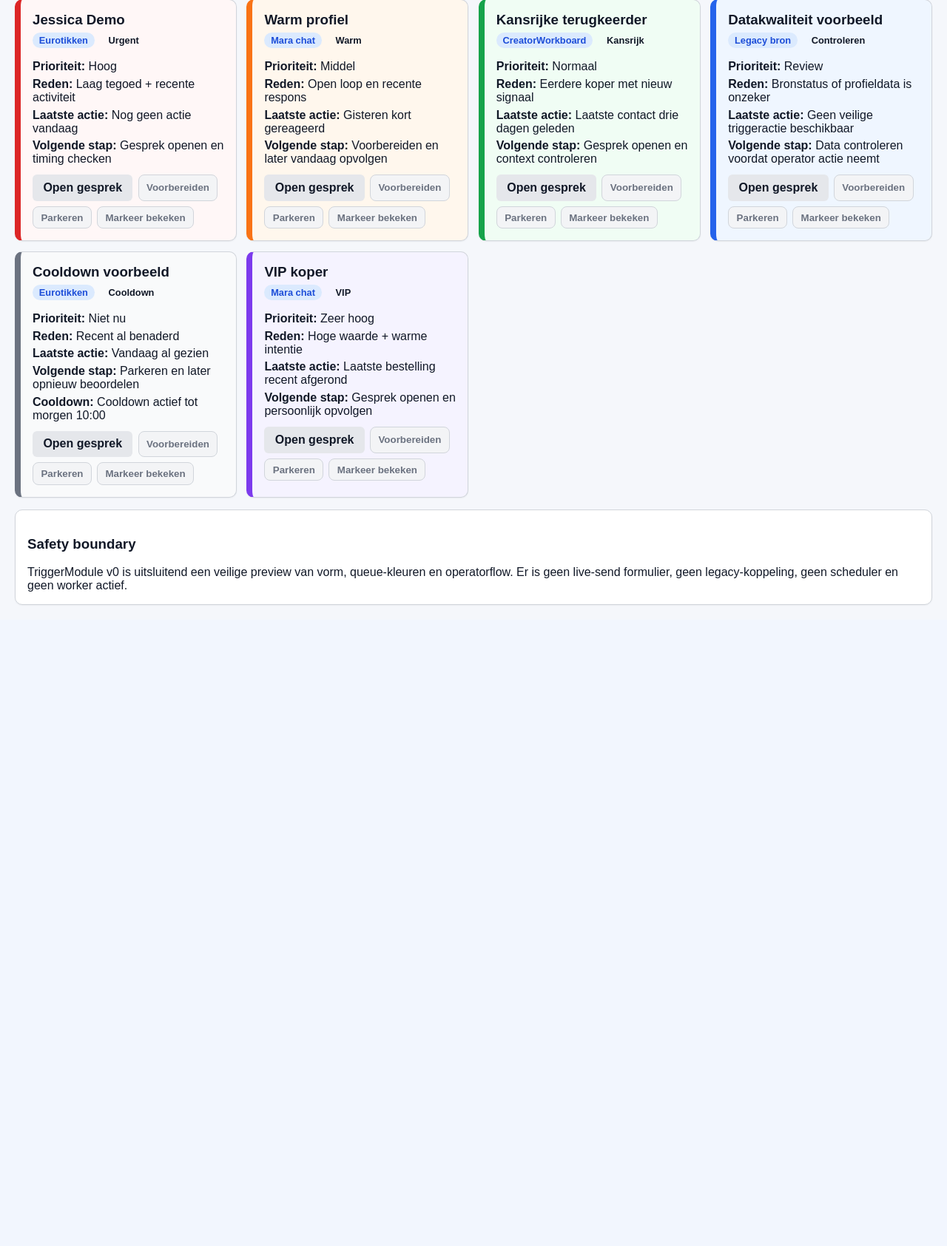
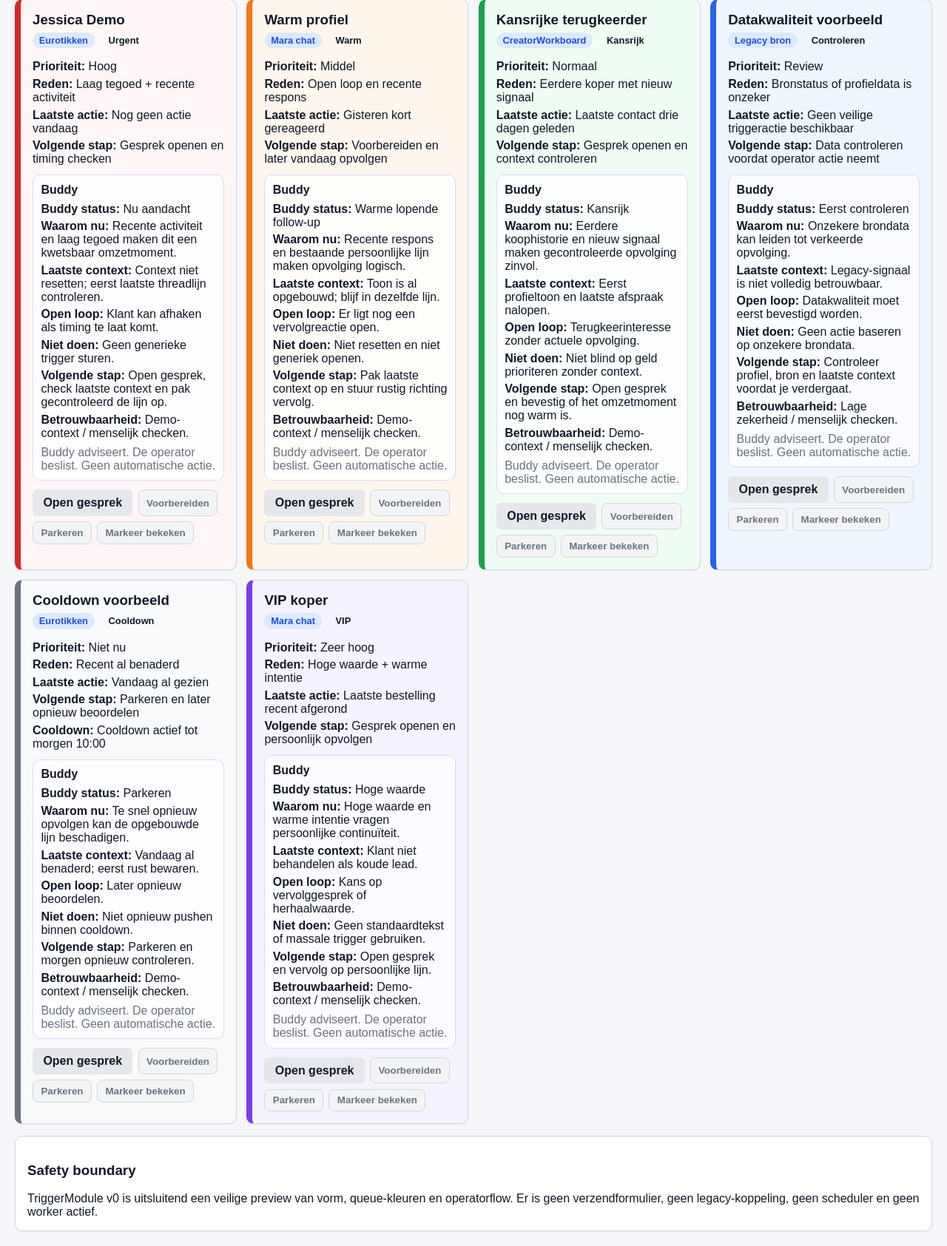
Before and after one commit to Hank-chinasky/marketing-monitor-v2, a Django app: page /adultadsuite/triggers/ in a window 1280 px wide. Shown: the part 404-2089 px from the top of the page at 74% size. Before the commit the page ends 1222 px from the top, so only its background shows below. Run offline with Django 5.2, Linux system fonts and the light colour scheme; the visitor is signed in with stand-in values (Sample User, id 1).

Commit message:
Add Buddy surface v0 (#89)

```diff
--- a/core/adultadsuite_views.py
+++ b/core/adultadsuite_views.py
@@ -13,6 +13,16 @@ TRIGGER_QUEUE_PREVIEW_ITEMS = [
         "last_action": "Nog geen actie vandaag",
         "next_step": "Gesprek openen en timing checken",
         "cooldown": "",
+        "buddy": {
+            "status": "Nu aandacht",
+            "status_class": "urgent",
+            "why_now": "Recente activiteit en laag tegoed maken dit een kwetsbaar omzetmoment.",
+            "latest_context": "Context niet resetten; eerst laatste threadlijn controleren.",
+            "open_loop": "Klant kan afhaken als timing te laat komt.",
+            "do_not_do": "Geen generieke trigger sturen.",
+            "next_step": "Open gesprek, check laatste context en pak gecontroleerd de lijn op.",
+            "reliability": "Demo-context / menselijk checken.",
+        },
     },
     {
         "name": "Warm profiel",
@@ -24,6 +34,16 @@ TRIGGER_QUEUE_PREVIEW_ITEMS = [
         "last_action": "Gisteren kort gereageerd",
         "next_step": "Voorbereiden en later vandaag opvolgen",
         "cooldown": "",
+        "buddy": {
+            "status": "Warme lopende follow-up",
+            "status_class": "warm",
+            "why_now": "Recente respons en bestaande persoonlijke lijn maken opvolging logisch.",
+            "latest_context": "Toon is al opgebouwd; blijf in dezelfde lijn.",
+            "open_loop": "Er ligt nog een vervolgreactie open.",
+            "do_not_do": "Niet resetten en niet generiek openen.",
+            "next_step": "Pak laatste context op en stuur rustig richting vervolg.",
+            "reliability": "Demo-context / menselijk checken.",
+        },
     },
     {
         "name": "Kansrijke terugkeerder",
@@ -35,6 +55,16 @@ TRIGGER_QUEUE_PREVIEW_ITEMS = [
         "last_action": "Laatste contact drie dagen geleden",
         "next_step": "Gesprek openen en context controleren",
         "cooldown": "",
+        "buddy": {
+            "status": "Kansrijk",
+            "status_class": "ready",
+            "why_now": "Eerdere koophistorie en nieuw signaal maken gecontroleerde opvolging zinvol.",
+            "latest_context": "Eerst profieltoon en laatste afspraak nalopen.",
+            "open_loop": "Terugkeerinteresse zonder actuele opvolging.",
+            "do_not_do": "Niet blind op geld prioriteren zonder context.",
+            "next_step": "Open gesprek en bevestig of het omzetmoment nog warm is.",
+            "reliability": "Demo-context / menselijk checken.",
+        },
     },
     {
         "name": "Datakwaliteit voorbeeld",
@@ -46,6 +76,16 @@ TRIGGER_QUEUE_PREVIEW_ITEMS = [
         "last_action": "Geen veilige triggeractie beschikbaar",
         "next_step": "Data controleren voordat operator actie neemt",
         "cooldown": "",
+        "buddy": {
+            "status": "Eerst controleren",
+            "status_class": "info",
+            "why_now": "Onzekere brondata kan leiden tot verkeerde opvolging.",
+            "latest_context": "Legacy-signaal is niet volledig betrouwbaar.",
+            "open_loop": "Datakwaliteit moet eerst bevestigd worden.",
+            "do_not_do": "Geen actie baseren op onzekere brondata.",
+            "next_step": "Controleer profiel, bron en laatste context voordat je verdergaat.",
+            "reliability": "Lage zekerheid / menselijk checken.",
+        },
     },
     {
         "name": "Cooldown voorbeeld",
@@ -57,6 +97,16 @@ TRIGGER_QUEUE_PREVIEW_ITEMS = [
         "last_action": "Vandaag al gezien",
         "next_step": "Parkeren en later opnieuw beoordelen",
         "cooldown": "Cooldown actief tot morgen 10:00",
+        "buddy": {
+            "status": "Parkeren",
+            "status_class": "cooldown",
+            "why_now": "Te snel opnieuw opvolgen kan de opgebouwde lijn beschadigen.",
+            "latest_context": "Vandaag al benaderd; eerst rust bewaren.",
+            "open_loop": "Later opnieuw beoordelen.",
+            "do_not_do": "Niet opnieuw pushen binnen cooldown.",
+            "next_step": "Parkeren en morgen opnieuw controleren.",
+            "reliability": "Demo-context / menselijk checken.",
+        },
     },
     {
         "name": "VIP koper",
@@ -68,6 +118,16 @@ TRIGGER_QUEUE_PREVIEW_ITEMS = [
         "last_action": "Laatste bestelling recent afgerond",
         "next_step": "Gesprek openen en persoonlijk opvolgen",
         "cooldown": "",
+        "buddy": {
+            "status": "Hoge waarde",
+            "status_class": "vip",
+            "why_now": "Hoge waarde en warme intentie vragen persoonlijke continuïteit.",
+            "latest_context": "Klant niet behandelen als koude lead.",
+            "open_loop": "Kans op vervolggesprek of herhaalwaarde.",
+            "do_not_do": "Geen standaardtekst of massale trigger gebruiken.",
+            "next_step": "Open gesprek en vervolg op persoonlijke lijn.",
+            "reliability": "Demo-context / menselijk checken.",
+        },
     },
 ]
 
--- a/templates/adultadsuite/triggers.html
+++ b/templates/adultadsuite/triggers.html
@@ -94,6 +94,27 @@
         margin: 0.75rem 0;
     }
 
+    .trigger-buddy-surface {
+        border: 1px solid #ddd6fe;
+        border-radius: 10px;
+        padding: 0.65rem;
+        background: rgba(255, 255, 255, 0.72);
+        margin-top: 0.75rem;
+    }
+
+    .trigger-buddy-surface h4 {
+        margin: 0 0 0.5rem;
+    }
+
+    .trigger-buddy-grid {
+        display: grid;
+        gap: 0.35rem;
+    }
+
+    .trigger-buddy-label {
+        font-weight: 700;
+    }
+
     .trigger-card-actions {
         display: flex;
         gap: 0.45rem;
@@ -150,6 +171,20 @@
                 {% endif %}
             </div>
 
+            <div class="trigger-buddy-surface">
+                <h4>Buddy</h4>
+                <div class="trigger-buddy-grid">
+                    <div><span class="trigger-buddy-label">Buddy status:</span> {{ item.buddy.status }}</div>
+                    <div><span class="trigger-buddy-label">Waarom nu:</span> {{ item.buddy.why_now }}</div>
+                    <div><span class="trigger-buddy-label">Laatste context:</span> {{ item.buddy.latest_context }}</div>
+                    <div><span class="trigger-buddy-label">Open loop:</span> {{ item.buddy.open_loop }}</div>
+                    <div><span class="trigger-buddy-label">Niet doen:</span> {{ item.buddy.do_not_do }}</div>
+                    <div><span class="trigger-buddy-label">Volgende stap:</span> {{ item.buddy.next_step }}</div>
+                    <div><span class="trigger-buddy-label">Betrouwbaarheid:</span> {{ item.buddy.reliability }}</div>
+                </div>
+                <p class="muted" style="margin-bottom:0; margin-top:0.5rem;">Buddy adviseert. De operator beslist. Geen automatische actie.</p>
+            </div>
+
             <div class="trigger-card-actions">
                 <a class="secondary-button" href="{% url 'chat-hub' %}" title="Open gesprek in CreatorWorkboardFlow" aria-label="Open gesprek in CreatorWorkboardFlow">Open gesprek</a>
                 <button class="trigger-preview-button" type="button" disabled title="Nog niet actief — preview-only v0">Voorbereiden</button>
@@ -164,7 +199,7 @@
     <h3>Safety boundary</h3>
     <p style="margin-bottom:0;">
         TriggerModule v0 is uitsluitend een veilige preview van vorm, queue-kleuren en operatorflow.
-        Er is geen live-send formulier, geen legacy-koppeling, geen scheduler en geen worker actief.
+        Er is geen verzendformulier, geen legacy-koppeling, geen scheduler en geen worker actief.
     </p>
 </div>
 {% endblock %}
```
Also changed, not shown: core/tests/test_adultadsuite_triggers_v0.py (+14 -0 lines), core/tests/test_buddy_surface_v0.py (added, +98 -0 lines), core/tests/test_shared_core_v1_views.py (+53 -20 lines), templates/chats/chat_hub.html (+64 -33 lines).
